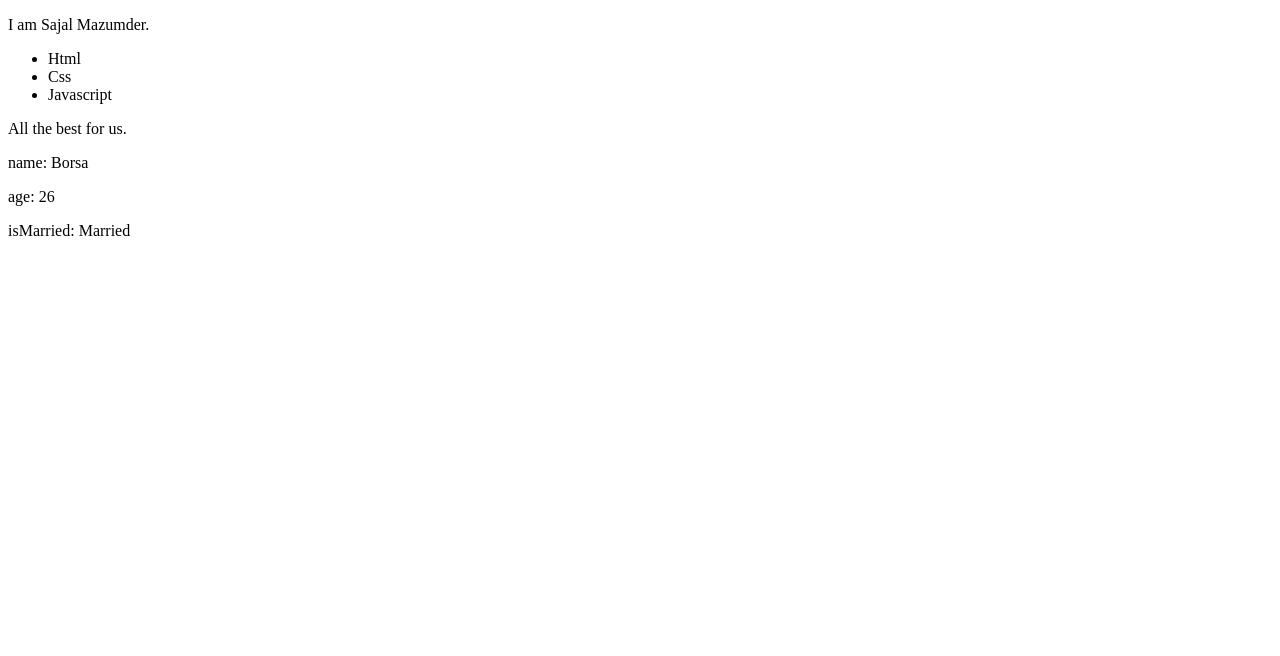
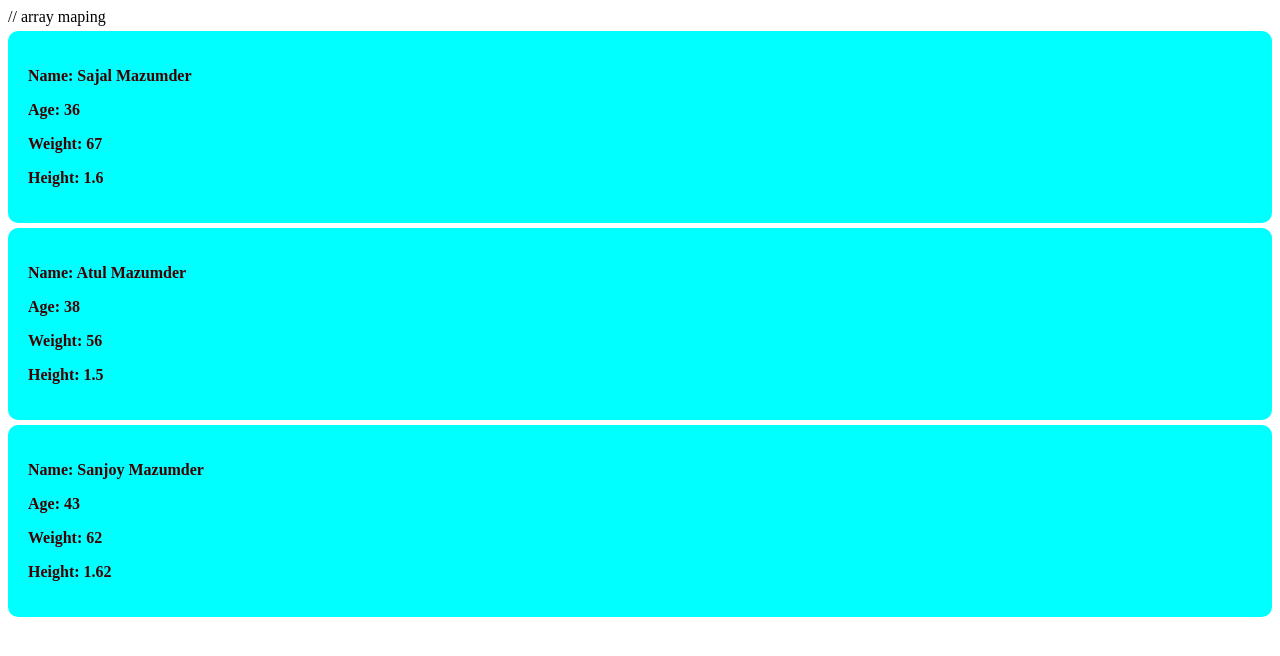
Before and after one commit to sajal-mazumder/nextLabel_foundation, a React (Vite) app in the folder reactModule/my_practice/: page / in a window 1280 px wide. Shown: the top 656 px of the page. Built offline with nearby package versions, Linux system fonts and the light colour scheme.

Commit message:
some update

```diff
--- a/reactModule/my_practice/src/App.jsx
+++ b/reactModule/my_practice/src/App.jsx
@@ -1,43 +1,62 @@
 
+import './Cards/cards.css'
 import './App.css'
 // line 4 for default export
-// import TestComponent from './TestComponent'
+// import TestComponent from './TestComponent.jsx';
 
-import Card from './Cards/Card.jsx';
+// import Test from './TestComponent.jsx'
+// import Testy from './TestComponent'
+// import FullTest from './TestComponent'
+// import CardsSend from './Cards/Card.jsx'
+
+// import Card from './Cards/Card.jsx';
 
 
 // line 7 for manual export
 // import { TestComponent } from './TestComponent'
 
-let person = {
-  name: 'Borsa',
-  age: 26,
-  isMarried : 'Married'
-}
+import CardsSend from './Cards/Card';
+// let person = {
+//   name: 'Borsa',
+//   age: 36,
+//   // isMarried : 'Married',
+//   weight: 67
+// }
 
-let {name, age, isMarried} = person;
-// console.log(name);
+// let {name, age, weight} = person;
+// // console.log(name);
+
+let persons = [
+  {name: 'Sajal Mazumder', age: 36, weight: 67, height: 1.6},
+  {name: 'Sanjoy Mazumder', age: 43, weight: 62, height: 1.62},
+  {name: 'Atul Mazumder', age: 38, weight: 56, height: 1.5},
+  {name: 'Shubro Mazumder', age: 10, weight: 17, height: .9},
+  {name: 'Abhro Mazumder', age: 3, weight: 12, height: .6},
+]
 
 function App() {
+  // return(
+  //   <CardsSend name = {name} age = {age} weight={weight}>
 
+  //     <h1>Sajal</h1>
+  //   </CardsSend>
+  // )
 
-  // return <TestComponent/>
+  return(
+    <div>
+      {/* <CardsSend name = 'Sajal' age = {15} weight={67}/>,
+      <CardsSend name = 'Ramesh' age = {45} weight={57}/>,
+      <CardsSend name = 'Akash' age = {51} weight={77}/> */}
 
-  // return <Card name = {name} age = {age} isMarried={isMarried}/> // props
+      // array maping
+      {persons.filter((person) => person.weight > 20)
+      .sort((a, b) => a.age - b.age)
+      .map((person) =>
+        <CardsSend name = {person.name} age = {person.age} weight={person.weight} height = {person.height} />
+      )}
+    </div>
+  )
 
-  return <Card name = {name} age={age} isMarried={isMarried}>
-    <div>
-      <p>I am Sajal Mazumder.</p>
-      <ul>
-        <li>Html</li>
-        <li>Css</li>
-        <li>Javascript</li>
-      </ul>
-    </div>
-    <div>
-      All the best for us.
-    </div>
-  </Card>
 }
 
 export default App
--- a/reactModule/my_practice/src/Cards/Card.jsx
+++ b/reactModule/my_practice/src/Cards/Card.jsx
@@ -1,20 +1,83 @@
-
 
 // props and children
 
-export default function Card({name, age, isMarried, children}){
-    // console.log(props)
-    return (
-        <div>
-            {children}
-            <p>name: {name}</p>
-            <p>age: {age}</p>
-            <p>isMarried: {isMarried}</p>
+// export default function Card({name, age, isMarried, children}){
+//     // console.log(props)
+//     return (
+//         <div>
+//             {children}
+//             <p>name: {name}</p>
+//             <p>age: {age}</p>
+//             <p>isMarried: {isMarried}</p>
 
+//         </div>
+//     )
+// };
+
+function CardsSend({name, age, weight, height}){
+
+    // if (age < 18) {
+    //     return <div className="cards">You are too Young.</div>
+    // }
+    // return(
+    //     <div className="cards">
+    //         {children}
+    //         <p>Name: {name}</p>
+    //         <p>Age: {age}</p>
+    //         <p>Weight: {weight}</p>
+    //     </div>
+    // )
+
+    // rule 2 of condition
+
+//    return(
+//     <>
+//         {age > 18 &&(
+//            <div className="cards">
+//              <p>Name: {name}</p>
+//             <p>Age: {age}</p>
+//             <p>Weight: {weight}</p>
+//         </div>
+//         )}
+//         {age < 18 &&(
+//            <div className="cards">
+//              {/* <p>Name: {name}</p>
+//             <p>Age: {age}</p>
+//             <p>Weight: {weight}</p> */}
+//             You are too young.
+//         </div>
+//         )}
+//    </>
+//    )
+
+    // rule 3 : ternary
+
+    // return(
+    //    <>
+    //     {age > 18 ? (
+    //         <div className="cards">
+    //             <p>Name: {name}</p>
+    //             <p>Age: {age}</p>
+    //             <p>Weight: {weight}</p>
+    //         </div>
+    //     ) : <div className="cards"> You are too Young </div>}
+    //    </>
+    // )
+
+
+    // array of object rendering
+
+    return(
+
+        <div className="cards">
+            <p>Name: {name}</p>
+            <p>Age: {age}</p>
+            <p>Weight: {weight}</p>
+            <p>Height: {height}</p>
         </div>
     )
-};
-
+}
+export default CardsSend;
 
 // children
 
--- /dev/null
+++ b/reactModule/my_practice/src/Cards/cards.css
@@ -0,0 +1,10 @@
+
+
+.cards{
+    background-color: aqua;
+    padding: 20px;
+    border-radius: 10px;
+    margin: 5px 0;
+    color: rgb(63, 2, 2);
+    font-weight:bolder;
+}
```
Also changed, not shown: reactModule/my_practice/src/TestComponent.jsx (+31 -51 lines).
